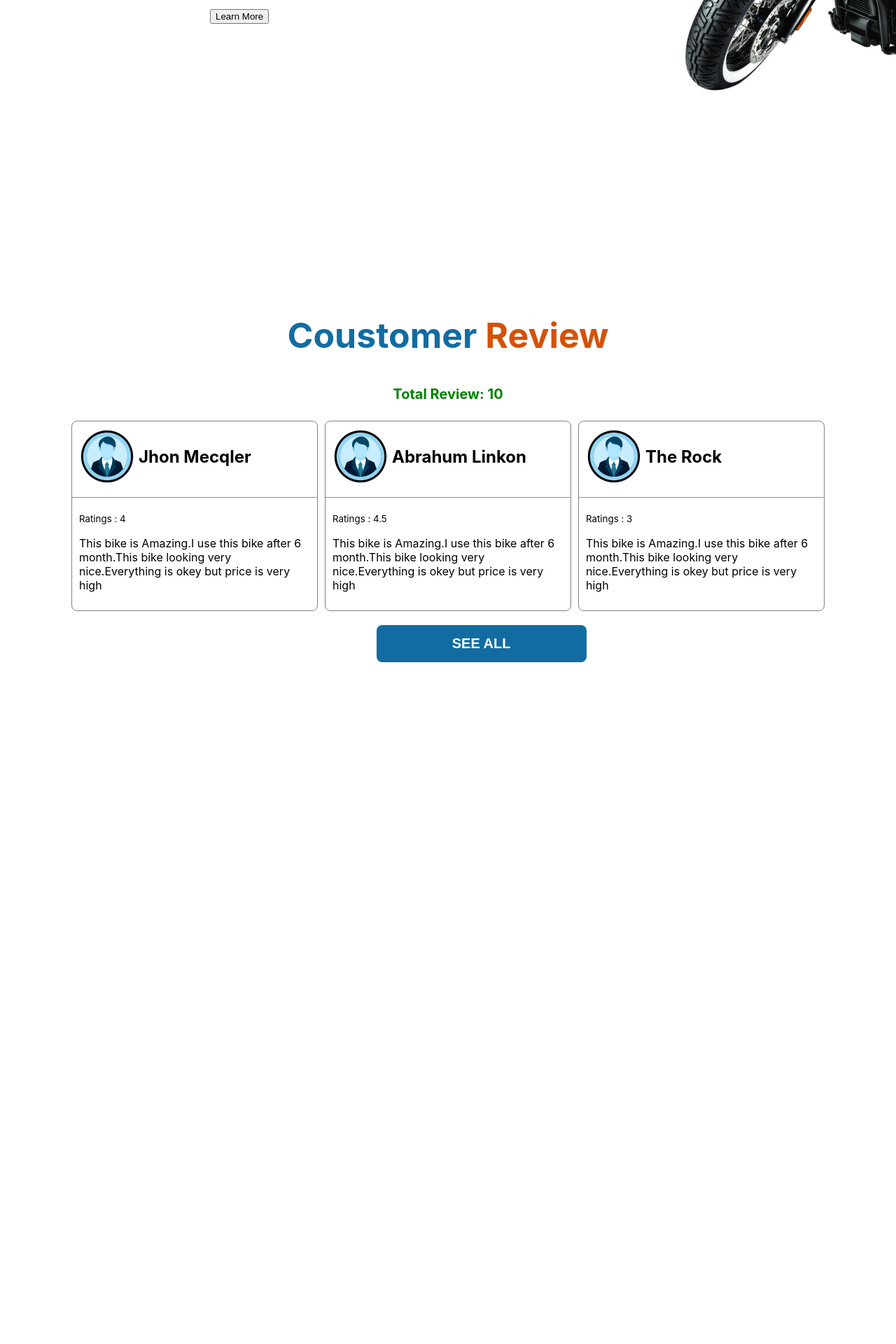
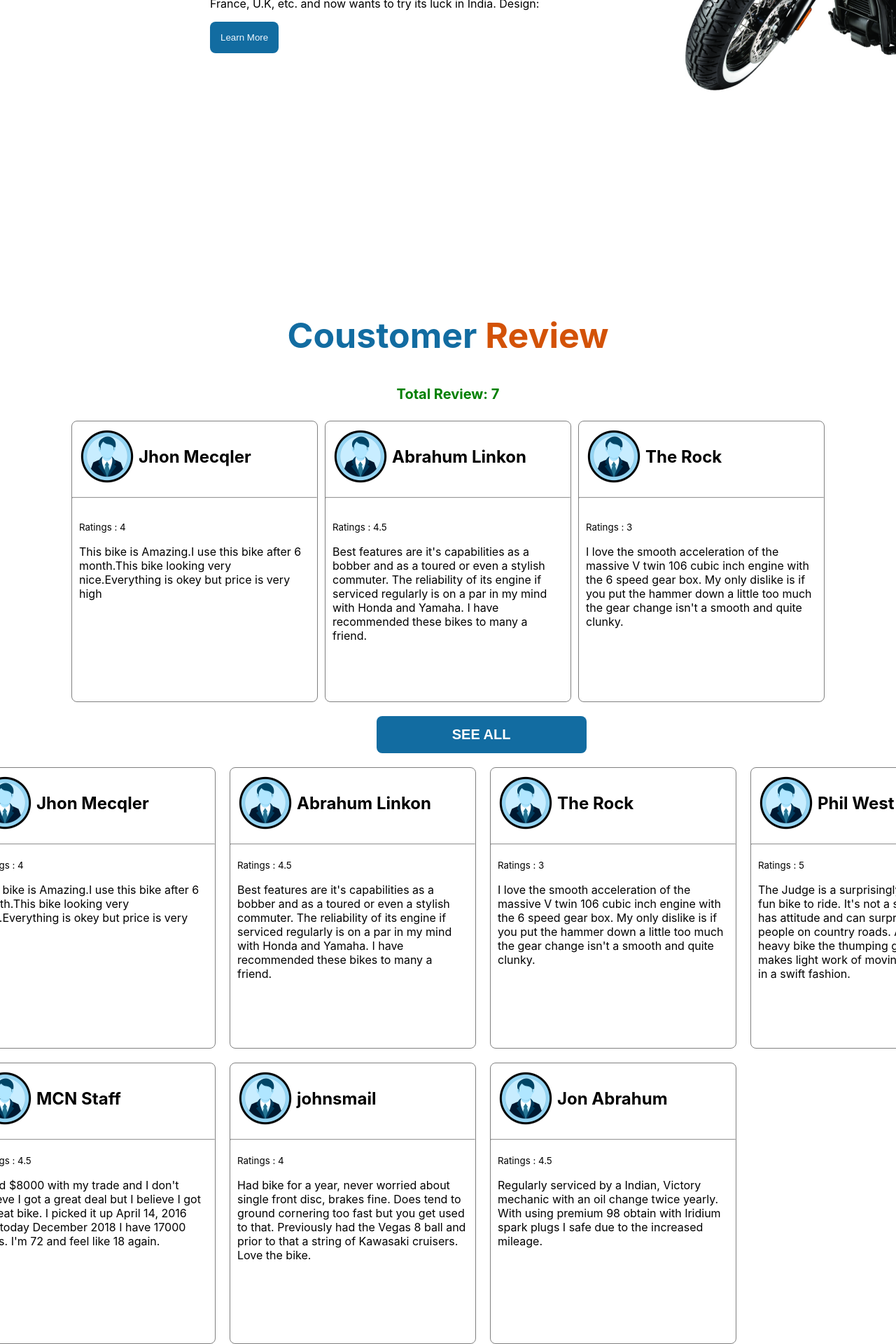
Before and after one commit to ArafatKabir01/boss-bike-review, a React (Create React App) app: page /dashboard in a window 1280 px wide. Shown: the part 593-2513 px from the top of the page at 70% size. Before the commit the page ends 1559 px from the top, so only its background shows below. Built offline with nearby package versions, Linux system fonts and the light colour scheme.

Commit message:
all  user review added

```diff
--- a/public/userComment.json
+++ b/public/userComment.json
@@ -10,64 +10,49 @@
   {
     "id": "124e13b9-2d54-4b2f-a74d-fdgserg",
     "name": "Abrahum Linkon",
+    "country":"Canada",
     "ratings": 4.5,
-    "comment":"This bike is Amazing.I use this bike after 6 month.This bike looking very nice.Everything is okey but price is very high",
+    "comment":"Best features are it's capabilities as a bobber and as a toured or even a stylish commuter. The reliability of its engine if serviced regularly is on a par in my mind with Honda and Yamaha. I have recommended these bikes to many a friend.",
     "img": "/images/userImg.png"
   },
   {
     "id": "124e13b9-2d54-4b2f-a74d-dsarfbdf",
     "name": "The Rock",
+    "country":"Austrelia",
     "ratings": 3,
-    "comment":"This bike is Amazing.I use this bike after 6 month.This bike looking very nice.Everything is okey but price is very high",
+    "comment":"I love the smooth acceleration of the massive V twin 106 cubic inch engine with the 6 speed gear box. My only dislike is if you put the hammer down a little too much the gear change isn't a smooth and quite clunky.",
     "img": "/images/userImg.png"
   },
   {
     "id": "124e13b9-2d54-4b2f-a74d-faerrger",
-    "name": "Pushpa",
+    "name": " Phil West",
+    "country":"Japan",
     "ratings": 5,
-    "comment":"This bike is Amazing.I use this bike after 6 month.This bike looking very nice.Everything is okey but price is very high",
+    "comment":"The Judge is a surprisingly engaging and fun bike to ride. It's not a sedate cruiser, it has attitude and can surprise plenty of people on country roads. Although it's a heavy bike the thumping great engine makes light work of moving all that weight in a swift fashion.",
     "img": "/images/userImg.png"
   },
   {
     "id": "124e13b9-2d54-4b2f-a74d-dzgfwrstwe",
-    "name": "RRR",
+    "name": " MCN Staff",
+    "country":"Hunululu",
     "ratings": 4.5,
-    "comment":"This bike is Amazing.I use this bike after 6 month.This bike looking very nice.Everything is okey but price is very high",
+    "comment":" I paid $8000 with my trade and I don't believe I got a great deal but I believe I got a great bike. I picked it up April 14, 2016 and today December 2018 I have 17000 miles. I'm 72 and feel like 18 again.",
     "img": "/images/userImg.png"
   },
   {
     "id": "124e13b9-2d54-4b2f-a74d-eswrzdsf",
-    "name": "Spider Man:No Way Home",
+    "name": "johnsmail",
+    "country":"India",
     "ratings": 4,
-    "comment":"This bike is Amazing.I use this bike after 6 month.This bike looking very nice.Everything is okey but price is very high",
+    "comment":"Had bike for a year, never worried about single front disc, brakes fine. Does tend to ground cornering too fast but you get used to that. Previously had the Vegas 8 ball and prior to that a string of Kawasaki cruisers. Love the bike.",
     "img": "/images/userImg.png"
   },
   {
     "id": "124e13b9-2d54-4b2f-a74d-aw3er4q3",
-    "name": "The Cursed",
+    "name": "Jon Abrahum",
+    "country":"Pakistan",
     "ratings": 4.5,
-    "comment":"This bike is Amazing.I use this bike after 6 month.This bike looking very nice.Everything is okey but price is very high",
-    "img": "/images/userImg.png"
-  },
-  {
-    "id": "124e13b9-2d54-4b2f-a74d-w3r423edr",
-    "name": "The Fate of Swordsman",
-    "ratings": 3.5,
-    "comment":"This bike is Amazing.I use this bike after 6 month.This bike looking very nice.Everything is okey but price is very high",
-    "img": "/images/userImg.png"
-  },
-  {
-    "id": "124e13b9-2d54-4b2f-a74d-wa53re",
-    "name": "Theal",
-    "ratings": 3,
-    "comment":"This bike is Amazing.I use this bike after 6 month.This bike looking very nice.Everything is okey but price is very high",
-    "img": "/images/userImg.png"
-  },
-  {
-    "id": "124e13b9-2d54-4b2f-a74d-w34swar3ew",
-    "name": "Yutha Satham",
-    "ratings": 5,
-    "comment":"This bike is Amazing.I use this bike after 6 month.This bike looking very nice.Everything is okey but price is very high",
+    "comment":"Regularly serviced by a Indian, Victory mechanic with an oil change twice yearly. With using premium 98 obtain with Iridium spark plugs I safe due to the increased mileage.",
     "img": "/images/userImg.png"
   }
 ]
--- a/src/App.js
+++ b/src/App.js
@@ -2,12 +2,14 @@
 import './App.css';
 import Header from './components/Header/Header';
 import Home from './components/Home/Home';
+import Review from './components/Review/Review';
 
 function App() {
   return (
     <div>
       <Header></Header>
       <Home></Home>
+      <Review></Review>
 
     </div>
   );
--- a/src/components/CoustomerReview/Review.js
+++ /dev/null
@@ -1,13 +0,0 @@
-import React from 'react';
-import './Review.css'
-
-const Review = ({user}) => {
-    return (
-        <div>
-            <p>{user.name}</p>
-
-        </div>
-    );
-};
-
-export default Review;
--- a/src/components/Home/Home.css
+++ b/src/components/Home/Home.css
@@ -24,6 +24,7 @@
 }
 .user-cart{
     width: 350px;
+    height: 400px;
     border: 1px solid grey;
     border-radius: 8px;
 }
@@ -57,3 +58,16 @@
     background-color: rgb(15, 43, 59);
     transition: .2s;
 }
+.learn-more-btn{
+    padding: 15px;
+    border: none;
+    border-radius: 8px;
+    background-color:rgb(18 108 161) ;
+    color: aliceblue;
+
+}
+.learn-more-btn:hover{
+    letter-spacing: 5px;
+    transition: .3s;
+
+}
--- a/src/components/Home/Home.js
+++ b/src/components/Home/Home.js
@@ -1,20 +1,19 @@
 import React from 'react';
 import UserReview from '../../CoustomHooks/UserReview';
 import bikeImg from '../../images/homePageImg.png'
-import Review from '../CoustomerReview/Review';
+
 import './Home.css'
 
 const Home = () => {
     const [users , setUsers] = UserReview()
-    console.log(users)
     return (
         <div>
             <div className='home-info-conteiner'>
                 <div className='home-info'>
-                    <h2>THIS IS YOURE NEXT BIKE</h2>
+                    <h2 style={{color:'rgb(18 108 161'}}>THIS IS YOURE NEXT BIKE</h2>
                     <h4>THIS BIKE NEVER DISSATISFACTION ANYONE!</h4>
-                    <p>Lorem ipsum dolor sit amet consectetur, adipisicing elit. Consequuntur non officiis delectus repellat, asperiores fugit exercitationem dolorem molestias. Inventore laboriosam, perferendis totam enim tempore nulla fugiat quas magni impedit? Totam.</p>
-                    <button>Learn More</button>
+                    <p>Victory MotorCycles Jackpot from the American motorcycle manufacturer, Victory Motorcycles, is a custom cruiser that turns heads with its looks and offers an incredible riding experience. In its street adventures, this bike is helped by the 106 cubic inch V-Twin engine along with the six speed overdrive transmission with helical cut gears. The company has already taste huge success in countries like Spain, France, U.K, etc. and now wants to try its luck in India. Design:</p>
+                    <button className='learn-more-btn'>Learn More</button>
                 </div>
                 <div className='cover-img'>
                     <img src={bikeImg}></img>
@@ -32,7 +31,7 @@ const Home = () => {
                                 <h2 style={{marginLeft:'5px'}}> {user.name}</h2>
                            </div>
                            < hr / >
-                           <div style={{padding:'10px'}}>
+                           <div style={{padding:'10px' ,marginTop:'20px'}}>
                                <small>Ratings : {user.ratings}</small>
 
                                 <p>{user.comment}</p>
@@ -44,6 +43,7 @@ const Home = () => {
                 </div>
                 <button className='viewAll-btn'>SEE ALL</button>
             </div>
+
         </div>
     );
 };
--- /dev/null
+++ b/src/components/Review/Review.css
@@ -0,0 +1,20 @@
+.all-user-carts{
+    display: grid;
+    grid-template-columns: repeat(4 , 1fr);
+    justify-content: center;
+    align-items: center;
+    margin-left: 100px;
+    gap: 20px;
+
+}
+@media only screen and (max-width: 601px) {
+    .all-user-carts {
+        display: grid;
+        grid-template-columns: repeat(1 , 1fr);
+        justify-content: center;
+        align-items: center;
+        margin: 2px;
+        padding: 2px;
+
+    }
+  }
--- /dev/null
+++ b/src/components/Review/Review.js
@@ -0,0 +1,31 @@
+import React from 'react';
+import UserReview from '../../CoustomHooks/UserReview';
+import './Review.css'
+
+const Review = () => {
+    const [users , setUsers] = UserReview()
+    return (
+        <div className='all-user-carts'>
+            {
+                users.map(user =>
+                    <div className='user-cart'>
+                        <div style={{display:'flex', alignItems: 'center',padding:'10px'}}>
+                            <img src={user.img}></img>
+                            <h2 style={{marginLeft:'5px'}}> {user.name}</h2>
+                        </div>
+                    < hr / >
+                    <div style={{padding:'10px'}}>
+                        <small>Ratings : {user.ratings}</small>
+
+                         <p>{user.comment}</p>
+                    </div>
+
+                    </div>
+            )}
+
+
+        </div>
+    );
+};
+
+export default Review;
```
Also changed, not shown: src/components/CoustomerReview/Review.css (deleted).
